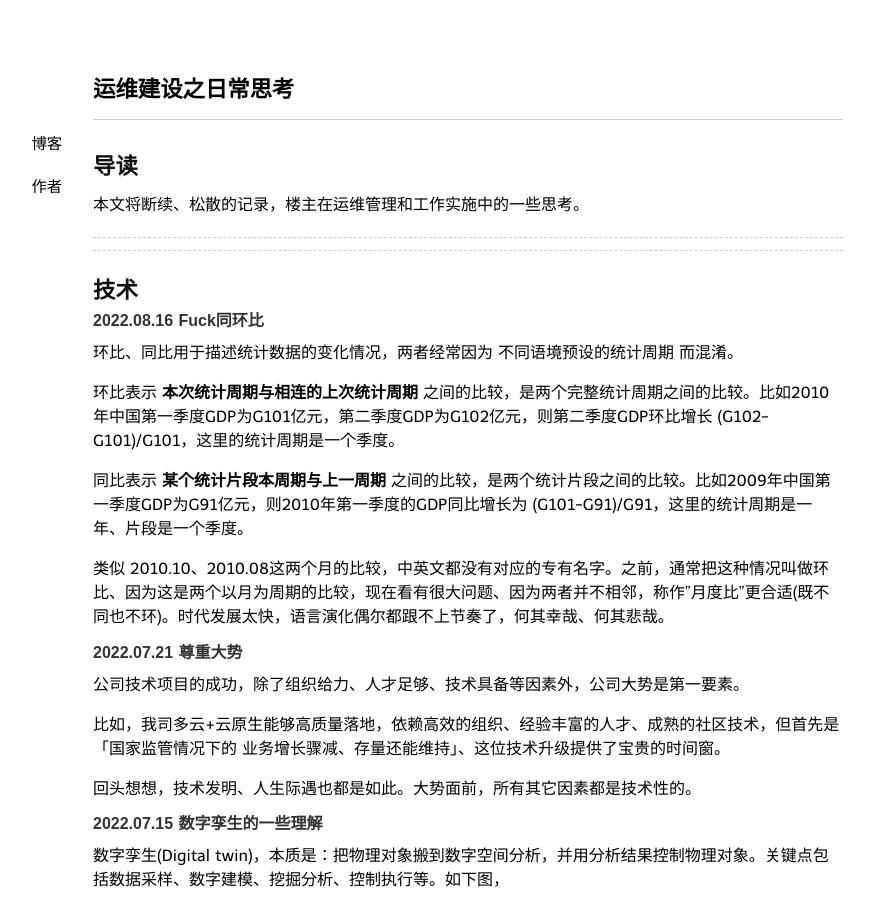
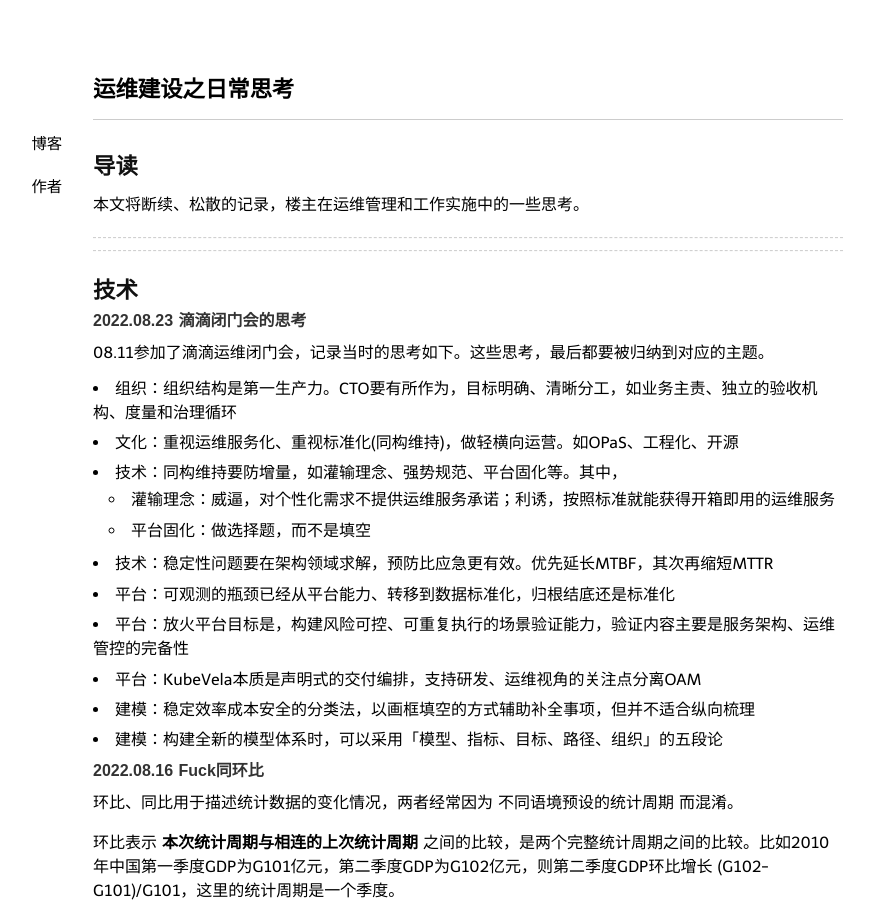
Before and after one commit to niean/niean.github.io, a Jekyll site: the page built from _posts/2020-03-15-op-tb.markdown, in a window 1280 px wide and 900 px high. Shown: the whole window, without its empty margins (172-1046 px from the left). Built offline with Jekyll 4.4.1, drawn with Linux system fonts in a browser that asks for light colours; comment, search, counter and statistics services are not loaded.

Commit message:
更新optb

```diff
--- a/_posts/2020-03-15-op-tb.markdown
+++ b/_posts/2020-03-15-op-tb.markdown
@@ -13,6 +13,22 @@ tags:
 ------------------------------------------------------------------------------------------------------------
 
 ## 技术
+#### 2022.08.23 滴滴闭门会的思考
+08.11参加了滴滴运维闭门会，记录当时的思考如下。这些思考，最后都要被归纳到对应的主题。
+
+- 组织：组织结构是第一生产力。CTO要有所作为，目标明确、清晰分工，如业务主责、独立的验收机构、度量和治理循环
+- 文化：重视运维服务化、重视标准化(同构维持)，做轻横向运营。如OPaS、工程化、开源
+- 技术：同构维持要防增量，如灌输理念、强势规范、平台固化等。其中，
+    - 灌输理念：威逼，对个性化需求不提供运维服务承诺；利诱，按照标准就能获得开箱即用的运维服务
+    - 平台固化：做选择题，而不是填空
+- 技术：稳定性问题要在架构领域求解，预防比应急更有效。优先延长MTBF，其次再缩短MTTR
+- 平台：可观测的瓶颈已经从平台能力、转移到数据标准化，归根结底还是标准化
+- 平台：放火平台目标是，构建风险可控、可重复执行的场景验证能力，验证内容主要是服务架构、运维管控的完备性
+- 平台：KubeVela本质是声明式的交付编排，支持研发、运维视角的关注点分离OAM
+- 建模：稳定效率成本安全的分类法，以画框填空的方式辅助补全事项，但并不适合纵向梳理
+- 建模：构建全新的模型体系时，可以采用「模型、指标、目标、路径、组织」的五段论
+
+
 #### 2022.08.16 Fuck同环比
 环比、同比用于描述统计数据的变化情况，两者经常因为 不同语境预设的统计周期 而混淆。
 
--- a/_posts/2022-01-27-ops-cn.markdown
+++ b/_posts/2022-01-27-ops-cn.markdown
@@ -124,7 +124,7 @@ tags:
 #### 同构维持(标准化)
 只有维持运维对象的同构，才能低成本的建设运维服务能力、进而实现规模运维，因此同构维持是运维转型的技术底座。
 
-同构维持，需要同时做好控增量、修存量、防裂变。其中，运维通过平台做需求交付、来控增量，通过度量驱动服务治理、来修存量，通过落地架构规范、来防技术体系裂变；运维对象同构维持的好，再加上运维服务化OPaS，规模运维才有可能发生。如下图。
+同构维持，需要同时做好控增量、修存量、防裂变。其中，运维通过平台做需求交付、来控增量，通过度量驱动服务治理、来修存量，通过落地架构规范、来防技术体系裂变。运维对象同构维持的好，再加上运维服务化OPaS，规模运维才有可能持续。如下图。
 
 ![pict](https://raw.githubusercontent.com/niean/niean.github.io/master/images/20220127/opas-tonggou.png)
 
```
Also changed, not shown: 1 other file.
